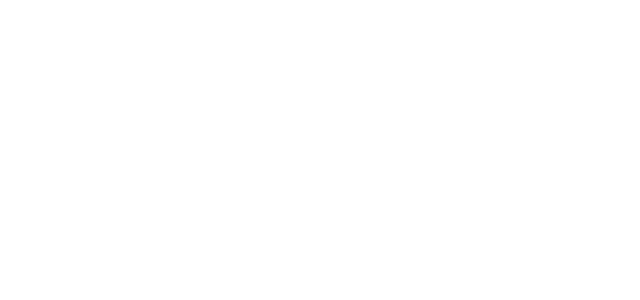
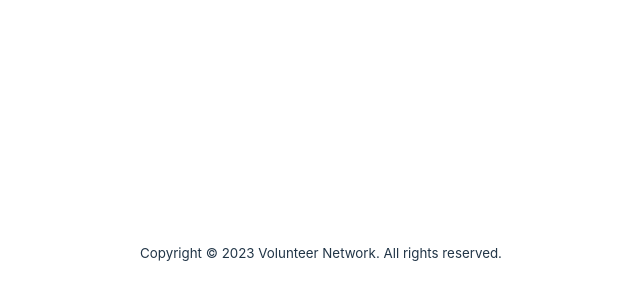
Before and after one commit to MUHAMMADSabbirHossain/volunteer-network-client, a React (Vite) app: page / in a window 1280 px wide. Shown: the part 148-448 px from the top of the page, without its empty margins (319-959 px from the left). Built offline with nearby package versions, Linux system fonts and the light colour scheme.

Commit message:
footer component: added.

```diff
--- a/src/App.jsx
+++ b/src/App.jsx
@@ -2,6 +2,7 @@
 /* import reactLogo from './assets/react.svg'
 import viteLogo from '/vite.svg' */
 import './App.css'
+import Footer from './Components/Footer/Footer'
 
 function App() {
   const [count, setCount] = useState(0)
@@ -29,6 +30,7 @@
         Click on the Vite and React logos to learn more
       </p> */}
 
+      <Footer></Footer>
 
 
     </>
--- /dev/null
+++ b/src/Components/Footer/Footer.jsx
@@ -0,0 +1,14 @@
+import React from 'react';
+import "./Footer.css";
+
+const Footer = () => {
+    return (
+        <div>
+            <footer className='text-center mt-5'>
+                <p><small>Copyright &copy; {(new Date().getFullYear())} Volunteer Network. All rights reserved.</small></p>
+            </footer>
+        </div>
+    );
+};
+
+export default Footer;
```
Also changed, not shown: src/Components/Footer/Footer.css (added).
